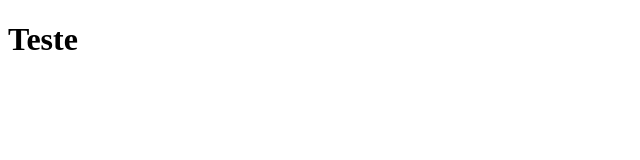
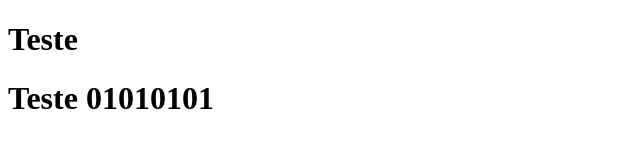
Before and after one commit to MatheusMilanezi/teste-coolify, a plain HTML site: page index.html in a window 1280 px wide. Shown: the whole page, without its empty margins (0-640 px from the left). Drawn offline with Linux system fonts and the light colour scheme.

Commit message:
teste 010101

```diff
--- a/index.html
+++ b/index.html
@@ -8,5 +8,6 @@
 </head>
 <body>
     <h1>Teste</h1>
+    <h1>Teste 01010101</h1>
 </body>
 </html>
```
